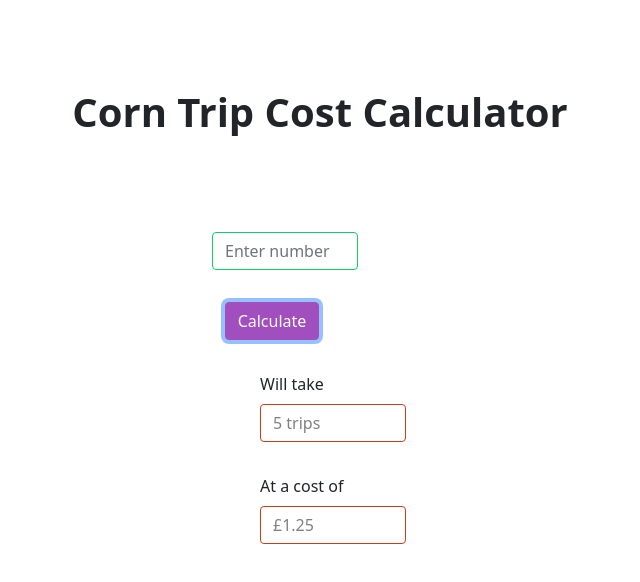
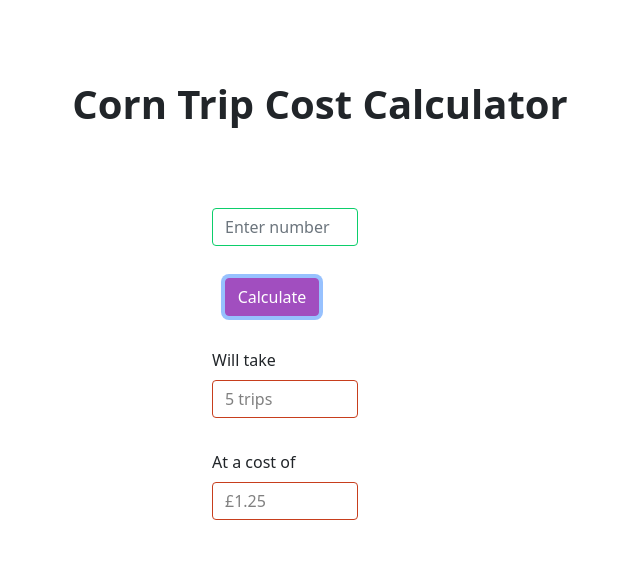
Before and after one commit to miranda-hawkes/corn-trip-cost-calculator, a React (Create React App) app: page / in a window 1280 px wide. Both pictures are taken after typing "5" into the empty fields and a click on the button "Calculate". Shown: the top 582 px of the page, without its empty margins (320-960 px from the left). Built offline with nearby package versions, Linux system fonts and the light colour scheme.

Commit message:
Fix compatibility issues

```diff
--- a/src/App.js
+++ b/src/App.js
@@ -29,7 +29,7 @@ function App() {
 
   const Results = () => (
     <div>
-      <Row className="justify-content-md-center">
+      <Row >
         <Col xs lg="6" className="result">
           <Form.Label >
             Will take
@@ -38,7 +38,7 @@ function App() {
         </Col>
       </Row>
 
-      <Row className="justify-content-md-center">
+      <Row>
         <Col xs lg="6" className="result">
           <Form.Label >
             At a cost of
@@ -52,11 +52,11 @@ function App() {
   return (
 
     <Jumbotron>
-      <div class="d-flex p-2">
+      <div class="d-flex p-8">
         <h1 className="text-center">Corn Trip Cost Calculator</h1>
       </div>
 
-      <div class="d-flex p-2">
+      <div class="d-flex p-8">
           <Form>
             <Row>
               <Col xs lg="6">
```
Lines whose indentation alone changed are shown as unchanged.
